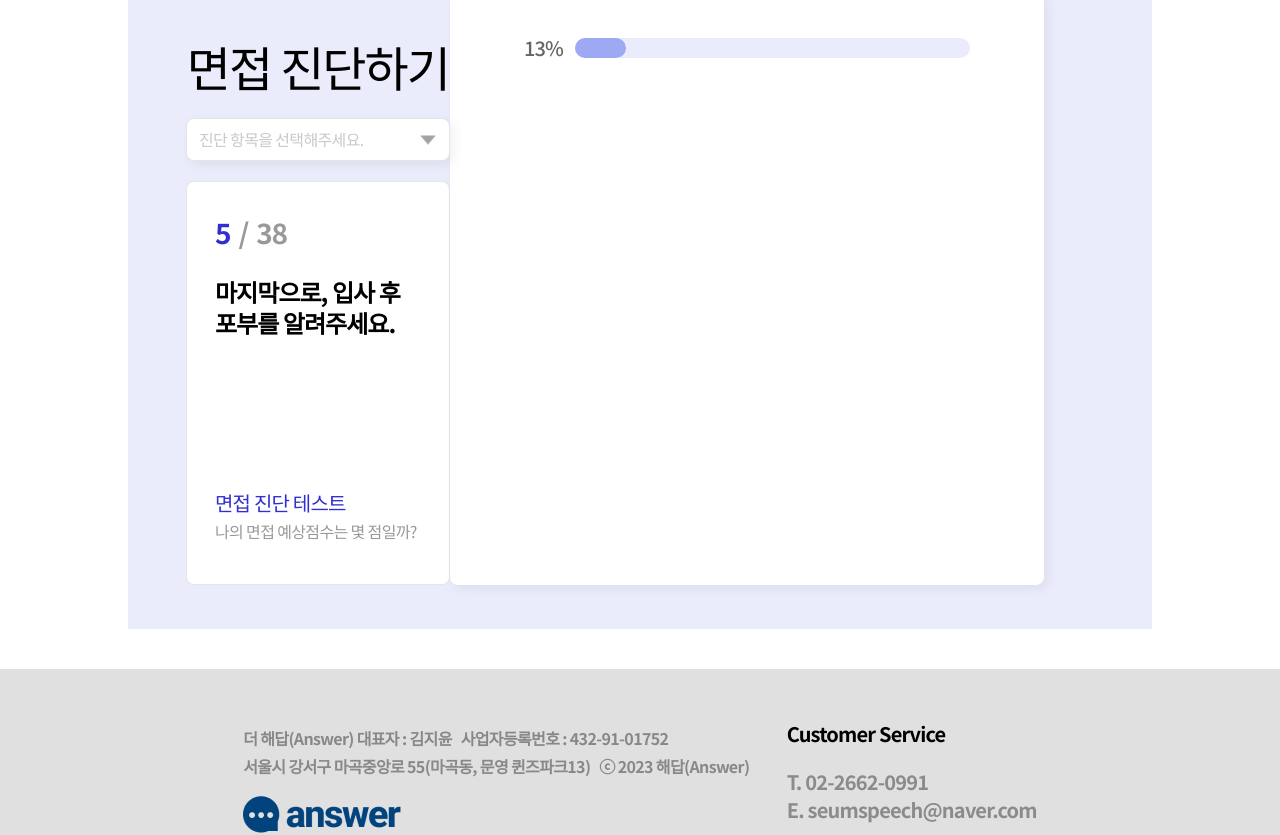
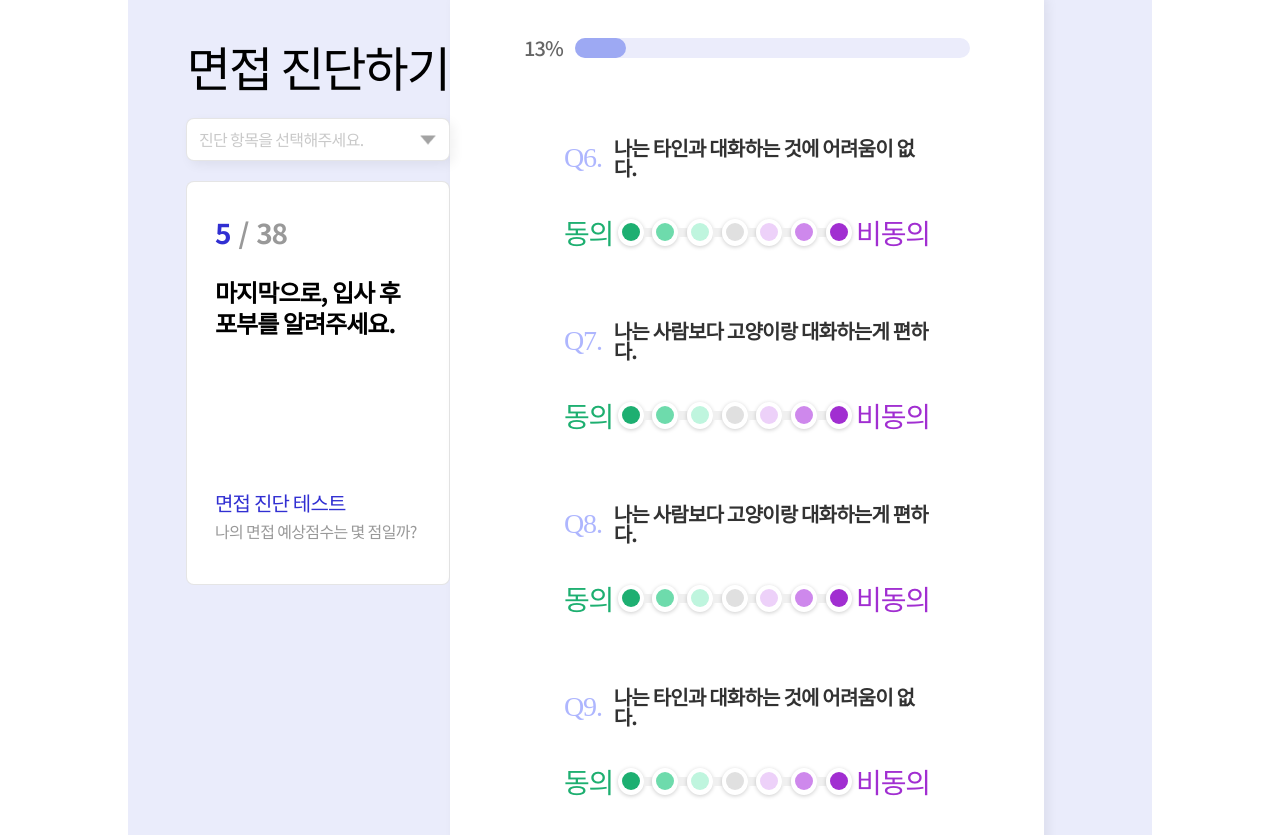
Before and after one commit to Parkminem/answer, a React (Vite) app: page /interview in a window 1280 px wide. Shown: the part 440-1275 px from the top of the page. Built offline with nearby package versions, Linux system fonts and the light colour scheme; a web font is replaced by a local one.

Commit message:
퍼블리싱 더미데이터 작업(면접)

```diff
--- a/src/components/Tendency.jsx
+++ b/src/components/Tendency.jsx
@@ -2,13 +2,13 @@ import React from 'react';
 import classNames from 'classnames/bind';
 import styles from '@/components/Tendency.module.scss';
 
-const Tendency = () => {
+const Tendency = ({ item }) => {
 	const cx = classNames.bind(styles);
 	return (
 		<div className={cx('tendency')}>
 			<div className={cx('tendency-question')}>
-				<span className={cx('tendency-question__num')}>Q6.</span>
-				<p>나는 타인과 대화하는 것에 어려움이 없다.</p>
+				<span className={cx('tendency-question__num')}>Q{item.id}.</span>
+				<p>{item.text}</p>
 			</div>
 			<div className={cx('tendency-select-box')}>
 				<span className={cx('agree')}>동의</span>
--- a/src/pages/Interview/Interview.jsx
+++ b/src/pages/Interview/Interview.jsx
@@ -7,6 +7,19 @@ import Tendency from '@/components/Tendency';
 import InterviewBtns from '@/components/InterviewBtns';
 import InterviewEndBtns from '@/components/InterviewEndBtns';
 import styles from '@/pages/Interview/Interview.module.scss';
+
+const dummy01 = [
+	{ id: 6, text: '나는 타인과 대화하는 것에 어려움이 없다.' },
+	{ id: 7, text: '나는 사람보다 고양이랑 대화하는게 편하다.' },
+	{ id: 8, text: '나는 사람보다 고양이랑 대화하는게 편하다.' },
+	{ id: 9, text: '나는 타인과 대화하는 것에 어려움이 없다.' },
+	{ id: 10, text: '나는 사람보다 고양이랑 대화하는게 편하다.' },
+];
+const dummy02 = [
+	{ id: 36, text: '나는 타인과 대화하는 것에 어려움이 없다.' },
+	{ id: 37, text: '나는 사람보다 고양이랑 대화하는게 편하다.' },
+	{ id: 38, text: '나는 타인과 대화하는 것에 어려움이 없다.' },
+];
 
 const Interview = () => {
 	const cx = classNames.bind(styles);
@@ -18,21 +31,21 @@ const Interview = () => {
 			<div className={cx('container')}>
 				<InterviewProgressBar />
 				{/* 성향 설문 객관식 5개 */}
-				{/* <div className={cx('tendency-wrap')}>
-					<Tendency />
-					<Tendency />
-					<Tendency />
-					<Tendency />
-					<Tendency />
-				</div> */}
+				<div className={cx('tendency-wrap')}>
+					{dummy01.map((item) => {
+						return <Tendency item={item} key={item.id} />;
+					})}
+				</div>
 				{/* 성향 설문 객관식 3개 */}
 				{/* <div className={cx('tendency-wrap')}>
-					<Tendency />
-					<Tendency />
-					<Tendency />
+				{
+					dummy02.map((item)=>{
+						return <Tendency item={item} key={item.id}/>
+					})
+				}
 				</div> */}
 				{/* 이전,다음 버튼 */}
-				{/* <InterviewBtns /> */}
+				<InterviewBtns />
 				{/* 완료 버튼 */}
 				{/* <InterviewEndBtns /> */}
 			</div>
```
